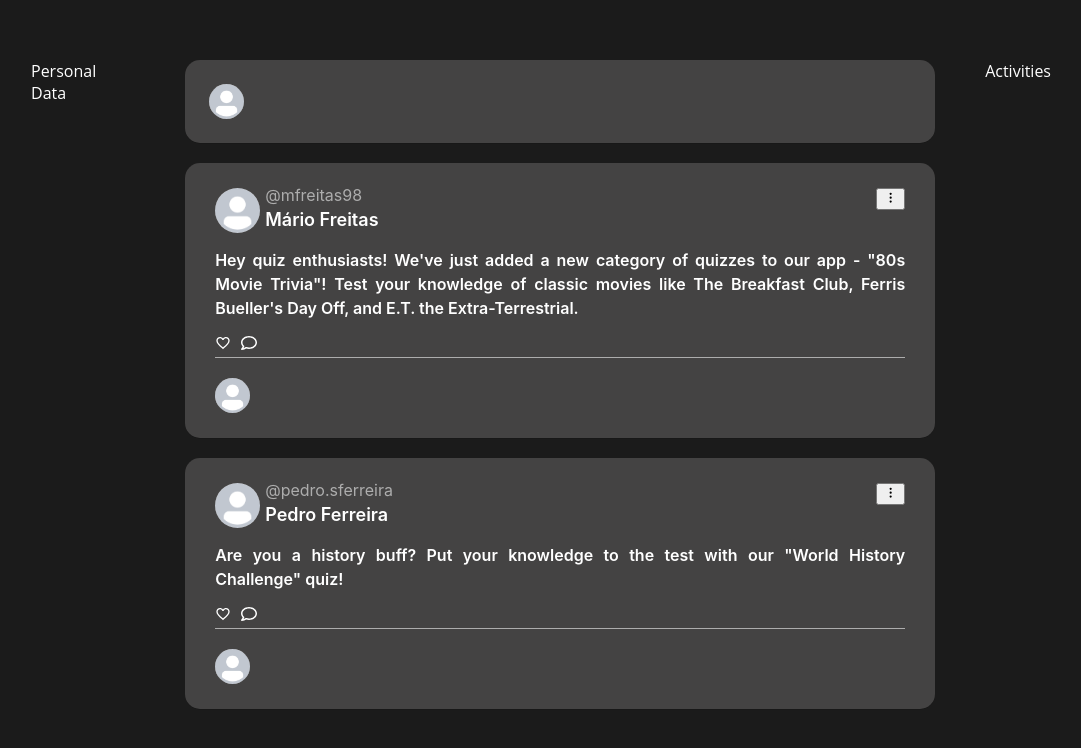
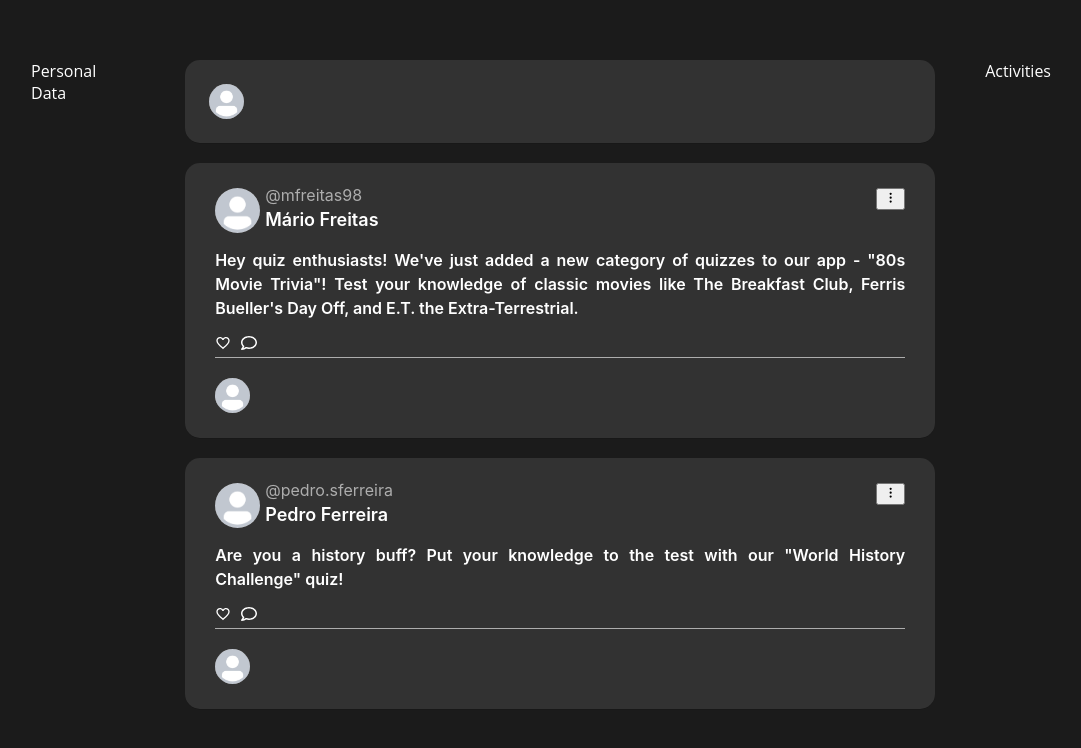
Before and after one commit to lfernandes00/quizz-app-fe, a Next.js app: page / in a window 1280 px wide. Shown: the part 110-858 px from the top of the page, without its empty margins (99-1180 px from the left). Built offline with nearby package versions, Linux system fonts and the light colour scheme.

Commit message:
update variables

```diff
--- a/scss/variables.scss
+++ b/scss/variables.scss
@@ -6,6 +6,7 @@ $font-family: "Open Sans", "Montserrat", -apple-system, sans-serif;
 // $color-bg: #f3f3f3;
 
 /* Dark Theme */
-$color-primary: #444343;
+$color-primary: #323232;
+$color-secundary: #444343;
 $color-white: white;
 $color-bg: #1b1b1b;
```
